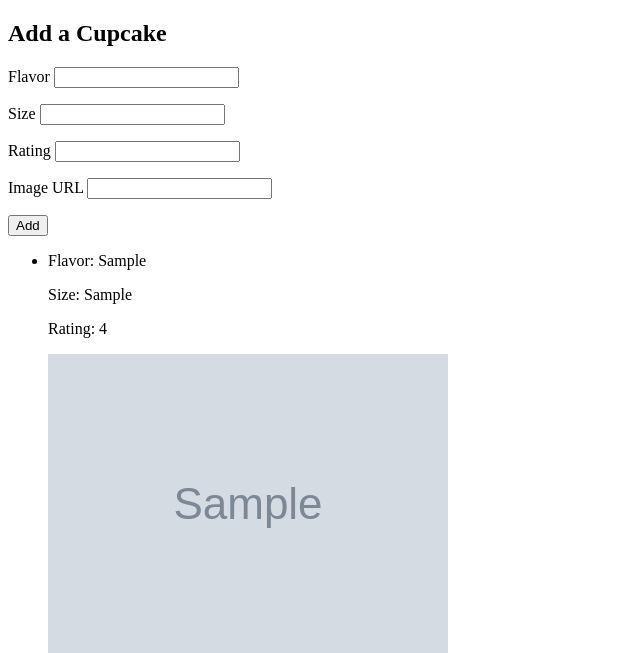
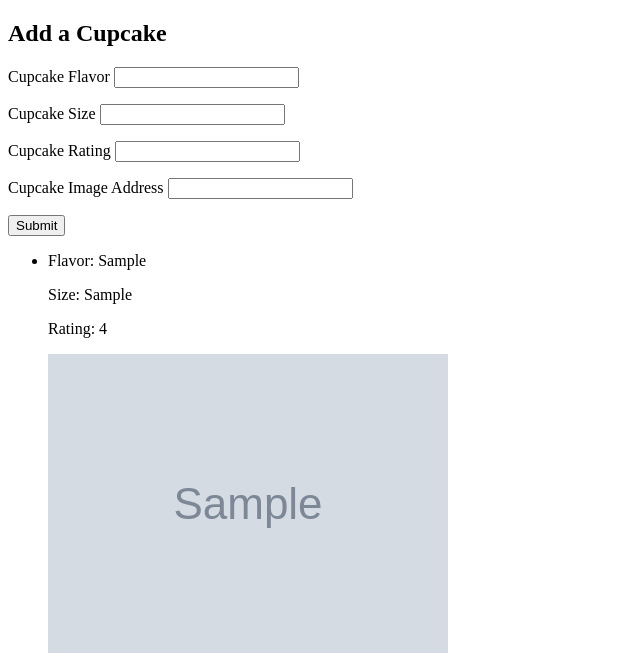
Before and after one commit to teakimm/flask-cupcakes, a Flask app: page / in a window 1280 px wide. Shown: the top 653 px of the page, without its empty margins (0-640 px from the left). Run offline with Flask 3, Linux system fonts and the light colour scheme; tables that the repository leaves empty hold one stand-in row (values such as "Sample post"); grey boxes marked "Sample" are stand-in pictures.

Commit message:
Finished the project

```diff
--- a/app.py
+++ b/app.py
@@ -1,9 +1,11 @@
 """Flask app for Cupcakes"""
 import os
 
-from flask import Flask, jsonify, request, render_template
+from flask import Flask, jsonify, request, render_template, redirect
 
 from models import connect_db, Cupcake, db, DEFAULT_URL
+
+from forms import CupcakeForm
 
 app = Flask(__name__)
 
@@ -12,6 +14,7 @@ app.config['SQLALCHEMY_DATABASE_URI'] = os.environ.get(
 
 connect_db(app)
 
+app.config['SECRET_KEY'] = "I'LL NEVER TELL!!"
 
 @app.get("/api/cupcakes")
 def get_all_cupcakes_data():
@@ -107,8 +110,23 @@ def delete_cupcake(id):
     return (jsonify({"deleted": id}), 200)
 
 
-@app.get("/")
+@app.route("/", methods=["GET", "POST"])
 def render_homepage():
     """Shows a form to add a cupcake and list of cupcakes at the homepage"""
 
-    return render_template('home.html')
+    form = CupcakeForm()
+
+    if form.validate_on_submit():
+        flavor = form.flavor.data
+        size = form.size.data
+        rating = form.rating.data
+        image_url = form.image_url.data or None
+
+        new_cupcake = Cupcake(flavor=flavor, size=size,
+                              rating=rating, image_url=image_url)
+
+        db.session.add(new_cupcake)
+        db.session.commit()
+
+        return redirect("/")
+    return render_template('home.html', form=form)
--- /dev/null
+++ b/forms.py
@@ -0,0 +1,30 @@
+"""Forms for playlist app."""
+
+from wtforms import StringField, IntegerField, URLField
+from flask_wtf import FlaskForm
+from wtforms.validators import InputRequired, URL, Optional
+
+
+
+class CupcakeForm(FlaskForm):
+    """Form for adding cupcakes."""
+
+    flavor = StringField(
+        "Cupcake Flavor",
+        validators=[InputRequired()]
+    )
+
+    size = StringField(
+        "Cupcake Size",
+        validators=[InputRequired()]
+    )
+
+    rating = IntegerField(
+        "Cupcake Rating",
+        validators=[InputRequired()]
+    )
+
+    image_url = URLField(
+        "Cupcake Image Address",
+        validators=[Optional(), URL()]
+    )
--- a/models.py
+++ b/models.py
@@ -5,6 +5,7 @@ from flask_sqlalchemy import SQLAlchemy
 db = SQLAlchemy()
 
 DEFAULT_URL = "https://tinyurl.com/demo-cupcake"
+
 
 def connect_db(app):
     """Connect this database to provided Flask app.
@@ -16,11 +17,11 @@ def connect_db(app):
     db.app = app
     db.init_app(app)
 
+
 class Cupcake(db.Model):
     """blueprint for making cupcake"""
 
     __tablename__ = "cupcakes"
-
 
     id = db.Column(
         db.Integer,
--- a/static/cupcakes.js
+++ b/static/cupcakes.js
@@ -46,7 +46,7 @@ async function createCupcake() {
       "flavor": $("#flavor").val(),
       "size": $("#size").val(),
       "rating": $("#rating").val(),
-      "image_url": $("#image_url").val() || null
+      "image_url": $("#image_url").val()
     }),
     headers: {
       "Content-Type": "application/json"
--- a/templates/home.html
+++ b/templates/home.html
@@ -3,14 +3,25 @@
 {% block content %}
 
 <h2>Add a Cupcake</h2>
-<form method="POST" id="cupcake-form">
-  <p>Flavor  <input required id="flavor" name="flavor"></p>
-  <p>Size  <input required id="size" name="size"></p>
-  <p>Rating  <input required id="rating" name="rating"></p>
-  <p>Image URL  <input id="image_url" name="image_url"></p>
-  <button>Add</button>
+<form id="add" method="POST">
+  {{ form.hidden_tag() }} <!--add type=hidden form fields -->
+
+  {% for field in form
+  if field.widget.input_type != 'hidden' %}
+
+  <p>
+    {{ field.label }}
+    {{ field }}
+
+    {% for error in field.errors %}
+    {{ error }}
+    {% endfor %}
+  </p>
+
+  {% endfor %}
+
+  <button type="submit">Submit</button>
 </form>
-
 <ul class="cupcake-list"></ul>
 
 
```
Also changed, not shown: requirements.txt (+30 -7 lines).
